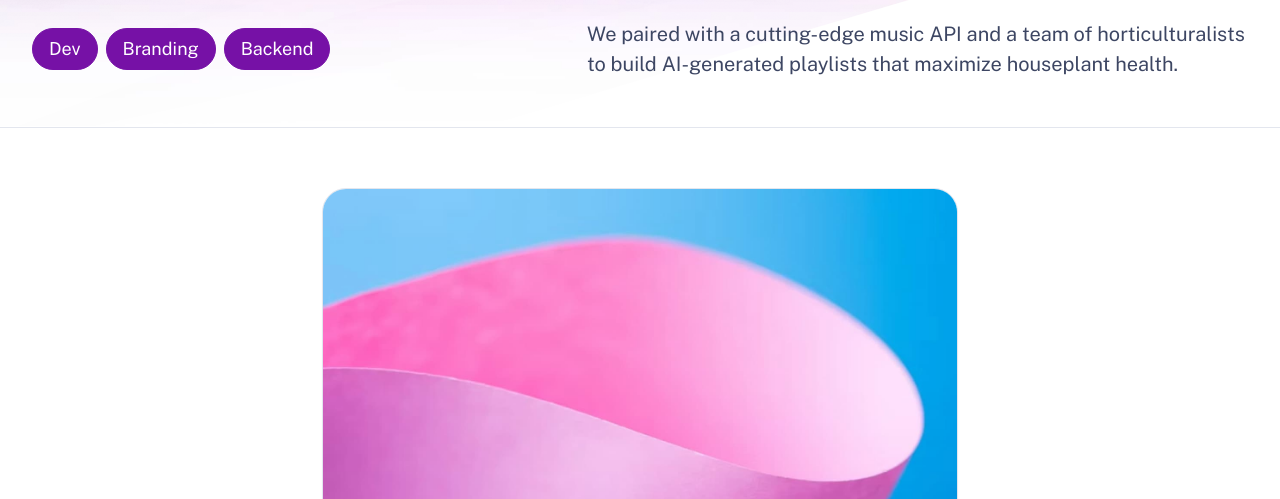
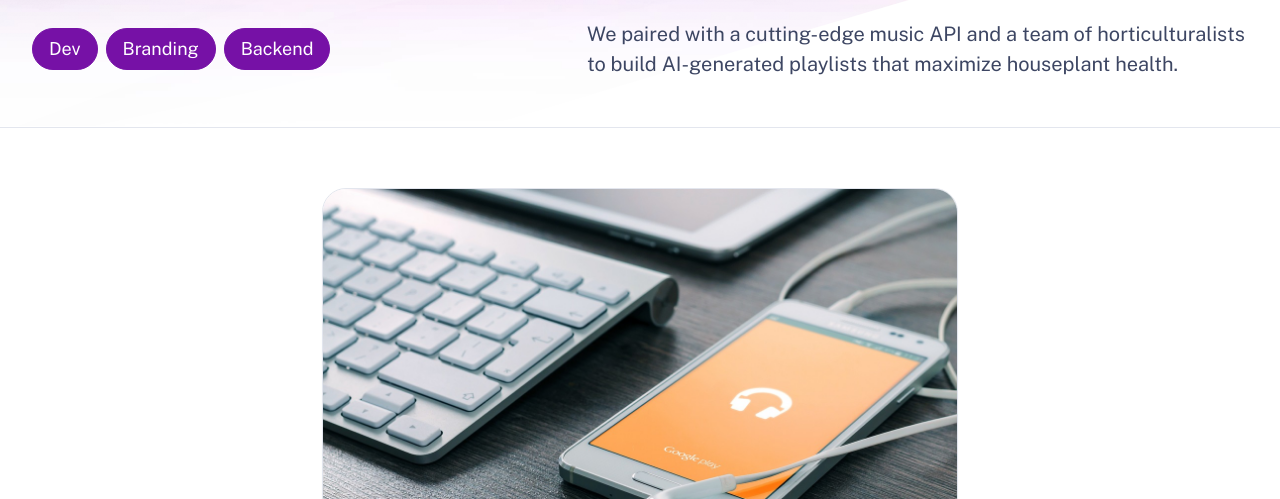
Before and after one commit to ecanaveras/malibustereo, an Astro site: page /locutores/bloom-box in a window 1280 px wide. Shown: the part 301-800 px from the top of the page. Built offline with nearby package versions, Linux system fonts and the light colour scheme; Astro itself is replaced by a stand-in of ours.

Commit message:
4 files modified

```diff
--- a/src/content/locutores/bloom-box.md
+++ b/src/content/locutores/bloom-box.md
@@ -1,7 +1,7 @@
 ---
 title: Davinson Lugo Obregon
 publishDate: 2019-12-01 00:00:00
-img: /assets/stock-2.jpg
+img: /assets/podcast2.jpg
 img_alt: A bright pink sheet of paper used to wrap flowers curves in front of rich blue background
 description: |
   We paired with a cutting-edge music API and a team of horticulturalists
--- a/src/content/locutores/h20.md
+++ b/src/content/locutores/h20.md
@@ -1,7 +1,7 @@
 ---
 title: William Almanza Rangel
 publishDate: 2019-10-02 00:00:00
-img: /assets/stock-4.jpg
+img: /assets/podcast3.jpg
 img_alt: Soft pink and baby blue water ripples together in a subtle texture.
 description: |
   We developed brand positioning and design assets for the launch
--- a/src/content/locutores/markdown-mystery-tour.md
+++ b/src/content/locutores/markdown-mystery-tour.md
@@ -1,7 +1,7 @@
 ---
 title: Rodrigo Cañaveras Rodriguez
 publishDate: 2020-03-02 00:00:00
-img: /assets/stock-1.jpg
+img: /assets/podcast4.jpg
 img_alt: Iridescent ripples of a bright blue and pink liquid
 description: |
   We designed a whodunnit-style game to introduce Markdown formatting. Suspense — suspicion — syntax!
--- a/src/content/locutores/nested/duvet-genius.md
+++ b/src/content/locutores/nested/duvet-genius.md
@@ -1,7 +1,7 @@
 ---
 title: Gary Rangel Rojas
 publishDate: 2020-03-04 00:00:00
-img: /assets/stock-3.jpg
+img: /assets/podcast1.jpg
 img_alt: Pearls of silky soft white cotton, bubble up under vibrant lighting
 description: |
   We developed a virtual showcase for the softest bedding imaginable.
```
